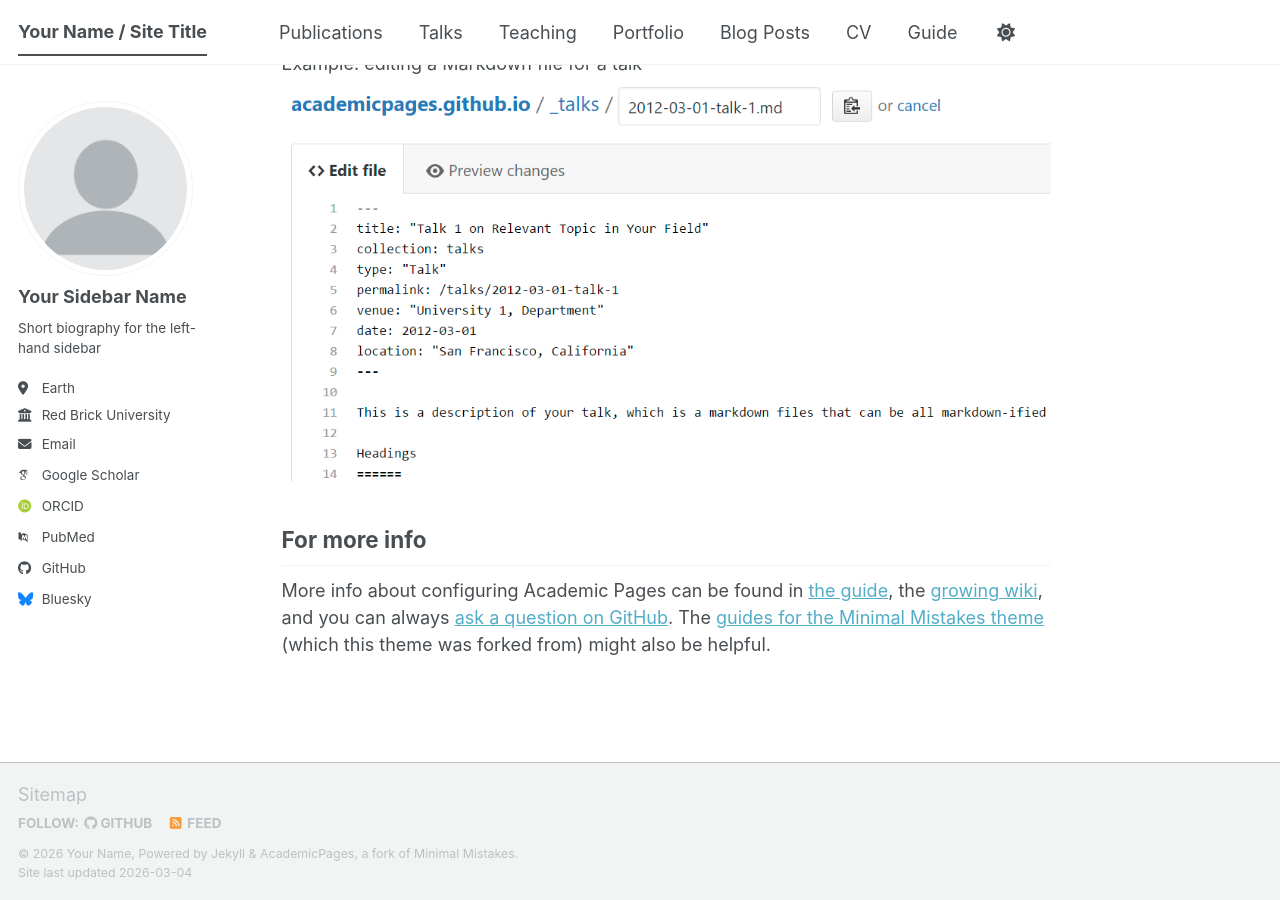
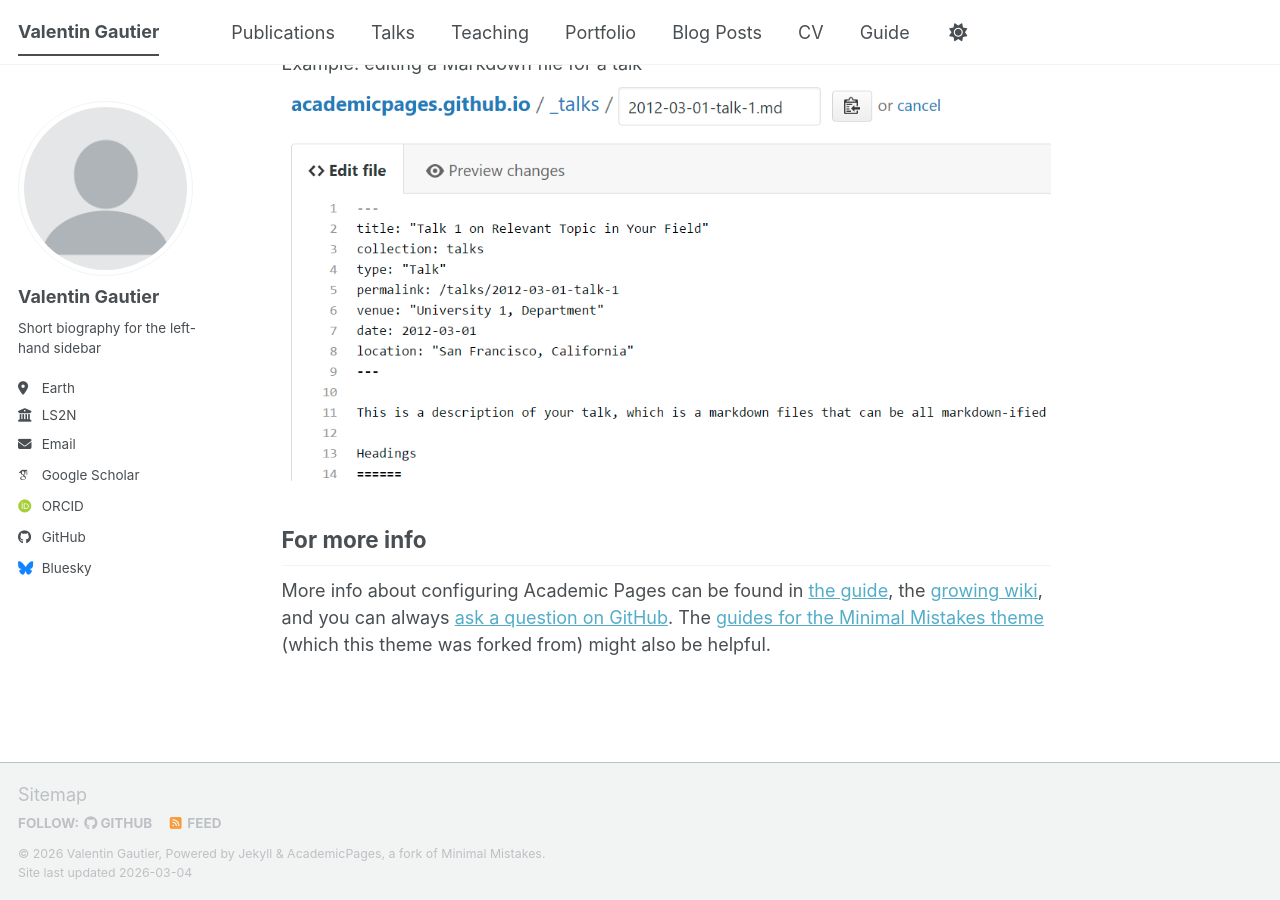
Before and after one commit to ValentinGautierPhD/ValentinGautierPhD.github.io, a Jekyll site: the page built from _pages/about.md, in a window 1280 px wide and 900 px high, scrolled down 2720 px. Built offline with Jekyll 4.4.1, drawn with Linux system fonts in a browser that asks for light colours; some web fonts are replaced; a script bundle is joined from its source files by our own code; library files that are not in the unit come from our copies.

Commit message:
basic info

```diff
--- a/_config.yml
+++ b/_config.yml
@@ -9,11 +9,11 @@
 # Basic Site Settings
 locale                   : "en-US"
 site_theme               : "default" # The available themes options are "default", "air", "sunrise", "mint", "dirt" and "contrast"
-title                    : "Your Name / Site Title"
+title                    : "Valentin Gautier"
 title_separator          : "-"
-name                     : &name "Your Name"
-description              : &description "Your Name's academic portfolio"   # Update this with a general description of your site, this is the default if not overridden by a page
-url                      : https://academicpages.github.io # The base hostname & protocol for your site e.g. "https://[your GitHub username].github.io",
+name                     : &name "Valentin Gautier"
+description              : &description "Valentin Gautier's academic portfolio"   # Update this with a general description of your site, this is the default if not overridden by a page
+url                      : https://ValentinGautierPhD.github.io # The base hostname & protocol for your site e.g. "https://[your GitHub username].github.io",
                                                            # or if you already have some other page hosted on Github then use "https://[your GitHub username].github.io/[Your Repo Name]"
 baseurl                  : "" # the subpath of your site, e.g. "/blog"
 repository               : "academicpages/academicpages.github.io"
@@ -24,13 +24,13 @@
 author:
   # Biographic information
   avatar           : "profile.png"
-  name             : "Your Sidebar Name"
+  name             : "Valentin Gautier"
   pronouns         : # example: "she/her"
   bio              : "Short biography for the left-hand sidebar"
   location         : "Earth"
-  employer         : "Red Brick University"
+  employer         : "LS2N"
   uri              : # URL
-  email            : "none@example.org"
+  email            : "valentin.gautier.inp@gmail.com"
 
   # Academic websites
   academia         : # URL
@@ -38,10 +38,10 @@
   googlescholar    : "https://scholar.google.com/citations?user=PS_CX0AAAAAJ"
   inspire-hep      : # URL
   impactstory      : # URL
-  orcid            : "https://orcid.org/yourorcidurl"
+  orcid            : "https://orcid.org/0009-0001-3844-1085"
   semantic         : # URL
   ssrn             : # URL
-  pubmed           : "https://www.ncbi.nlm.nih.gov/pubmed/?term=john+snow"
+  pubmed           : # URL
   researchgate     : # URL
   scopus           : # URL
   zotero           : # URL
```
